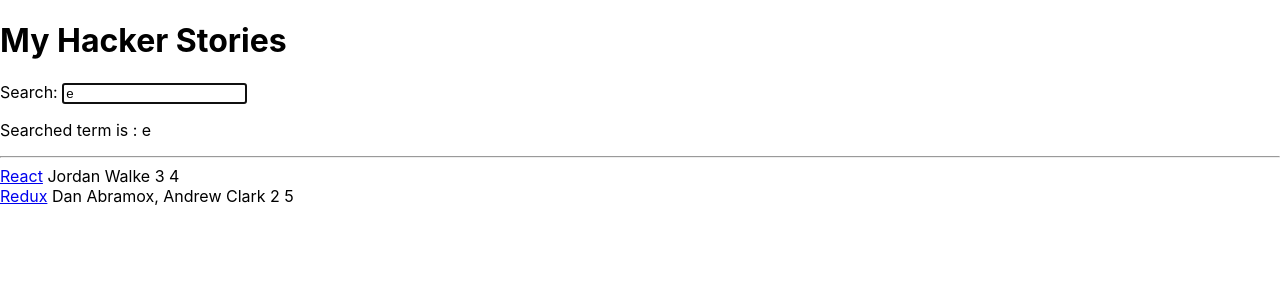
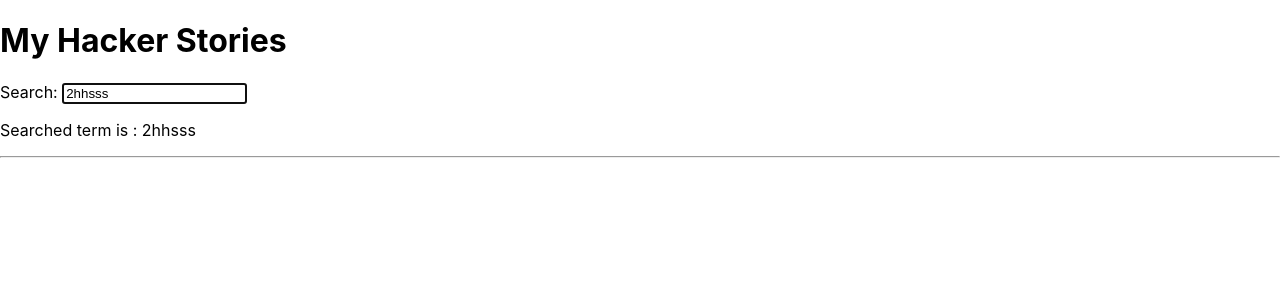
Before and after one commit to onursurme/hacker-stories, a React (Create React App) app: page / in a window 1280 px wide. Shown: the top 300 px of the page. Built offline with nearby package versions, Linux system fonts and the light colour scheme.

Commit message:
custom hook yazdık, key de tanımladık hook'umuza.

```diff
--- a/src/App.js
+++ b/src/App.js
@@ -20,15 +20,18 @@
     },
   ];
 
-  const [searchTerm, setSearchTerm] = useState(localStorage.getItem('search')||'e');
+  const useSemiPersistantState = (key, initialState) => {
+    const [value, setValue] = useState(localStorage.getItem(key) || initialState); // localStorage.getItem(key) dediğimizde bu key localStorage'da varsa bu key'in karşılığı olan value dönüyor
+    useEffect(() => {
+      localStorage.setItem(key, value); // görüdüğü gibi localStorage'a key value pair'ler şeklinde kayıt yapıyoruz. locas storage browserın developer toolsunda applicationda görülebiliyor.
+    }, [key, value]); // burada ikinci array optional ve bu array'e dependency array deniyor. useEffect fonksiyonu component'in ilk render'ında ve sonra dependency array'deki değişkenlerin birinde değişiklik olduğunda çalışıyor (burada key veya value değişirse çalışıyor). İkinci argüman olan dependency array'i yazmasak useEffect sadece ilk render'da çalışır. Boş bir array yazarsak sadece component'in ilk render'ında çalışır.
+    return [value, setValue];
+  }
+   const [searchTerm, setSearchTerm] = useSemiPersistantState('search','2hhsss');
 
   const handleSearch = event => {
     setSearchTerm(event.target.value);
   }
-
-  useEffect(() => {
-    localStorage.setItem('search', searchTerm);
-  }, [searchTerm]); // burada ikinci array optional ve bu array'e dependency array deniyor. useEffect fonksiyonu ocmponent'in ilk render'ında ve sonra dependency array'de her değişiklik olduğunda çalışıyor. İkinci argüman olan dependency array'i yazmasak useEffect sadece ilk render'da çalışır. Boş bir array yazarsak sadece component'in ilk render'ında çalışır.
 
   const searchedStories = stories.filter(story =>  // filter'a argüman olarak boolean return eden bir fonksiyon verilir
     story.title.toLowerCase().includes(searchTerm.toLowerCase())
@@ -56,9 +59,9 @@
 
 //const Buu = ({ abc }) => abc.map(({objectID, ...item}) => <Item key={objectID} {...item}/>);
 // Bu örnekte olduğu gibi JavaScript object destructuring, spread operator ve rest parameters kullanılabilir (üç nokta, biri assignment'ın sağında, bir solunda kullanılıyor, objenin geri kalan öğeleri gibi bir anlamı var). Bunları kullanmak kodları kısaltabilir (özellikle props'ları argüman olarak alıp verirken), ancak okunurluğu anlaşılırlığı azaltabilir ekip çalışmasında. JavaScript array destructuring ile object destructuring'i karıştırma
-const Buu = ({abc}) => abc.map(item => <Item key={item.objectID} item={item} />);
+const Buu = ({ abc }) => abc.map(item => <Item key={item.objectID} item={item} />);
 
-const Item = ({item}) => (
+const Item = ({ item }) => (
   <div>
     <span> <a href={item.url}>{item.title}</a> </span>
     <span> {item.author} </span>
```
